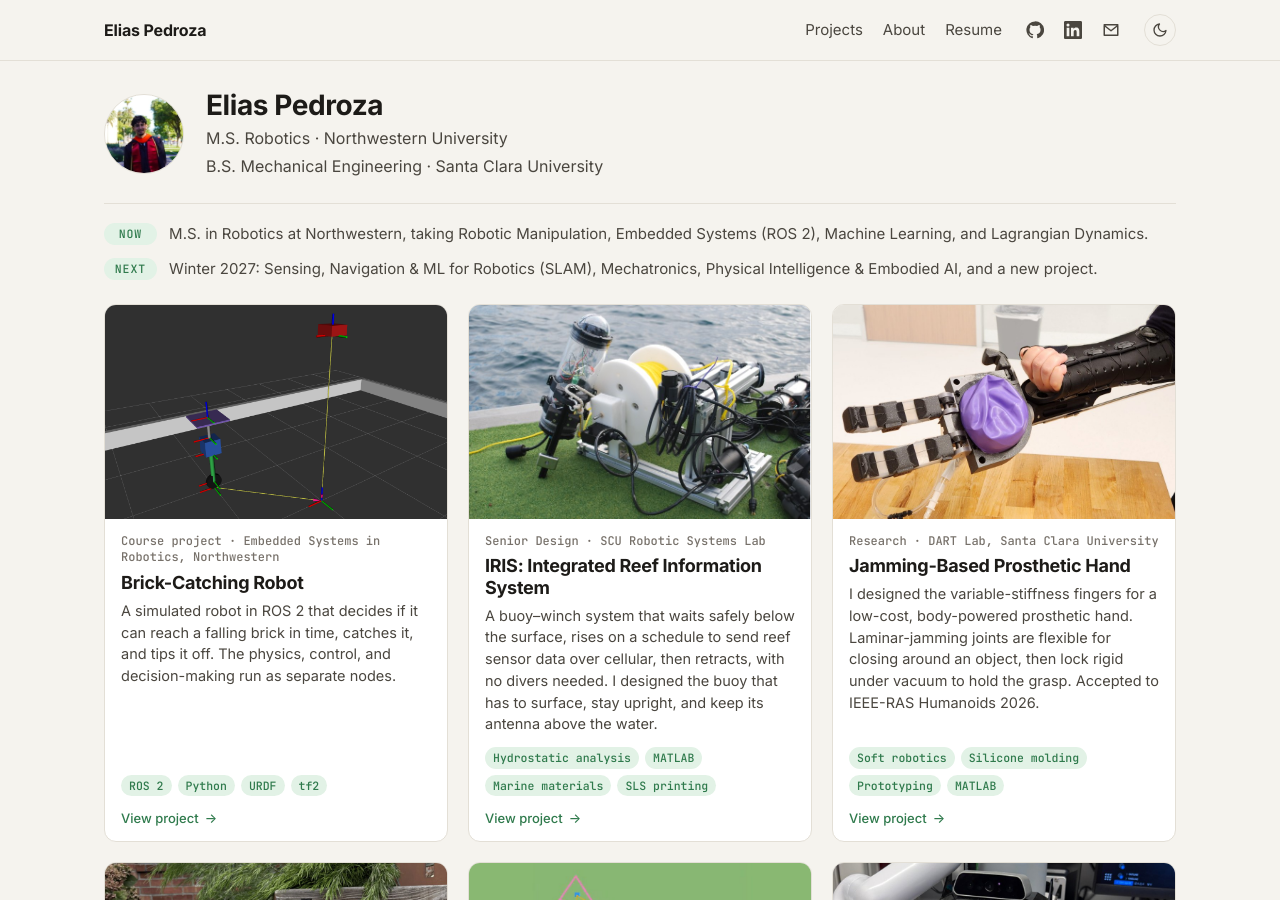
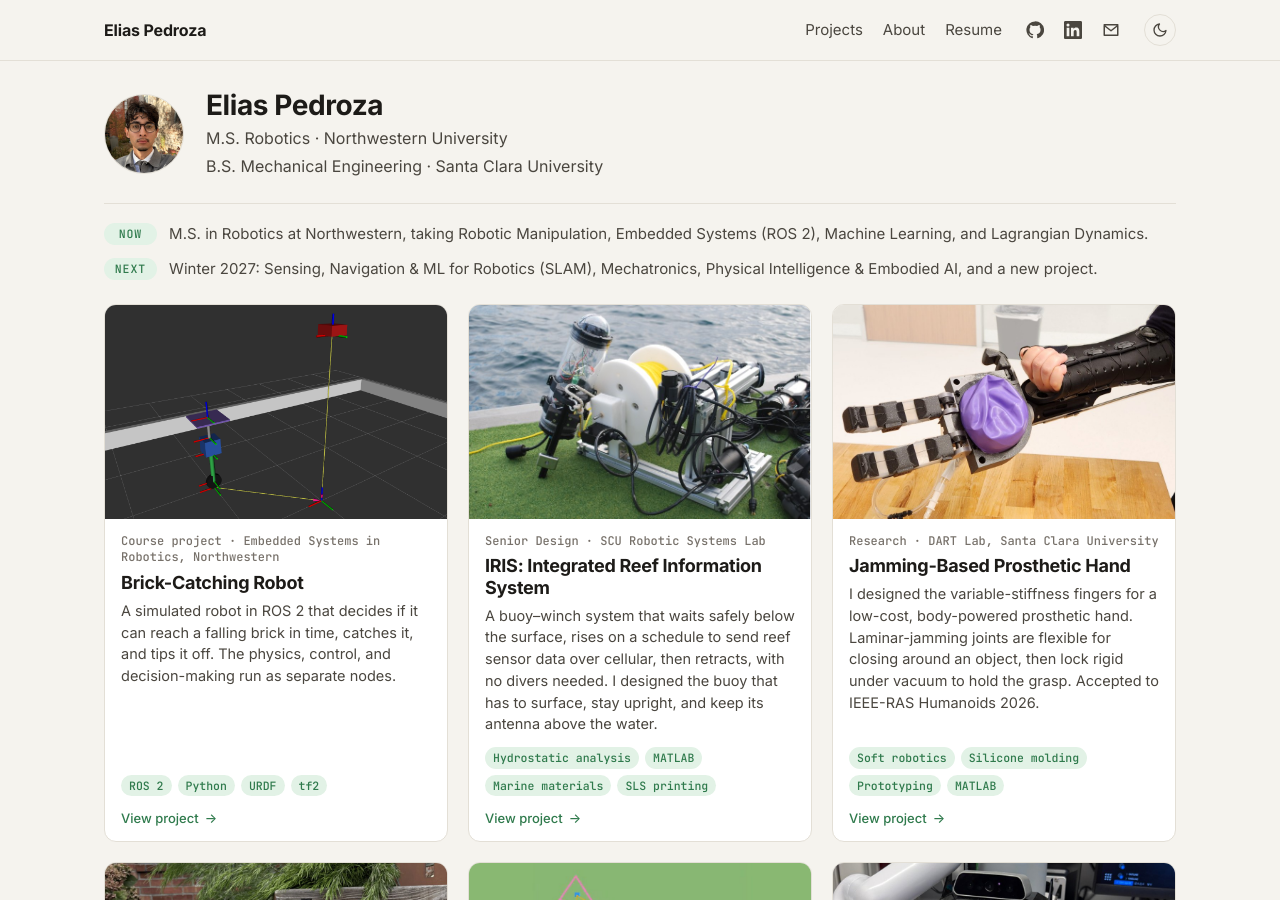
Before and after one commit to eliasrpedroza/eliasrpedroza.github.io, a Jekyll site: the page built from index.html, in a window 1280 px wide and 900 px high. Built offline with Jekyll 4.4.1, drawn with Linux system fonts in a browser that asks for light colours.

Commit message:
New home page photo

```diff
--- a/index.html
+++ b/index.html
@@ -2,7 +2,7 @@
 layout: default
 ---
 <section class="intro wrap">
-  <img class="intro-photo" src="{{ '/assets/img/headshot-square.jpg' | relative_url }}" alt="Elias Pedroza">
+  <img class="intro-photo" src="{{ '/assets/img/headshot-home.jpg' | relative_url }}" alt="Elias Pedroza at Northwestern">
   <div>
     <h1 class="intro-name">Elias Pedroza</h1>
     <p class="intro-line">M.S. Robotics · Northwestern University</p>
```
Also changed, not shown: assets/img/headshot-home.jpg (added).
